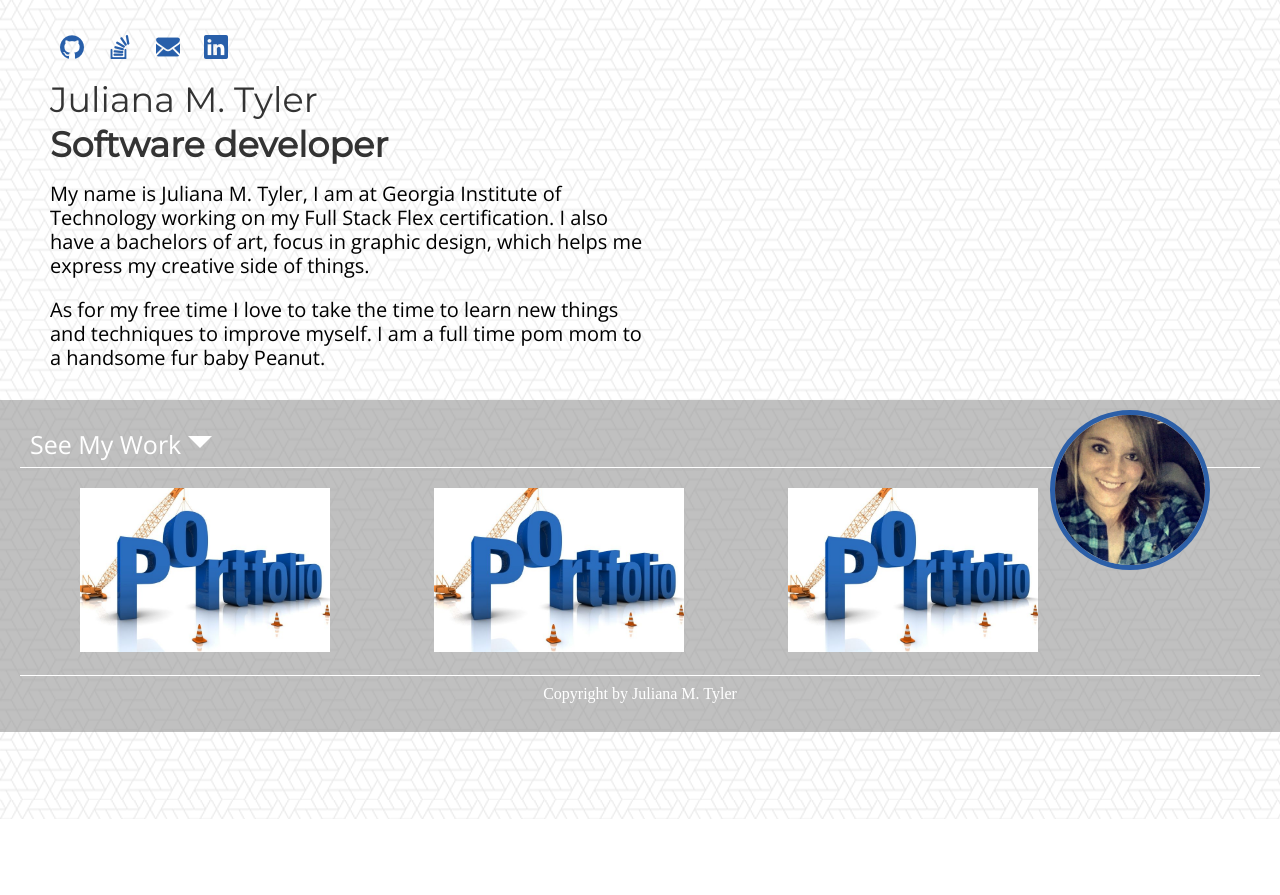
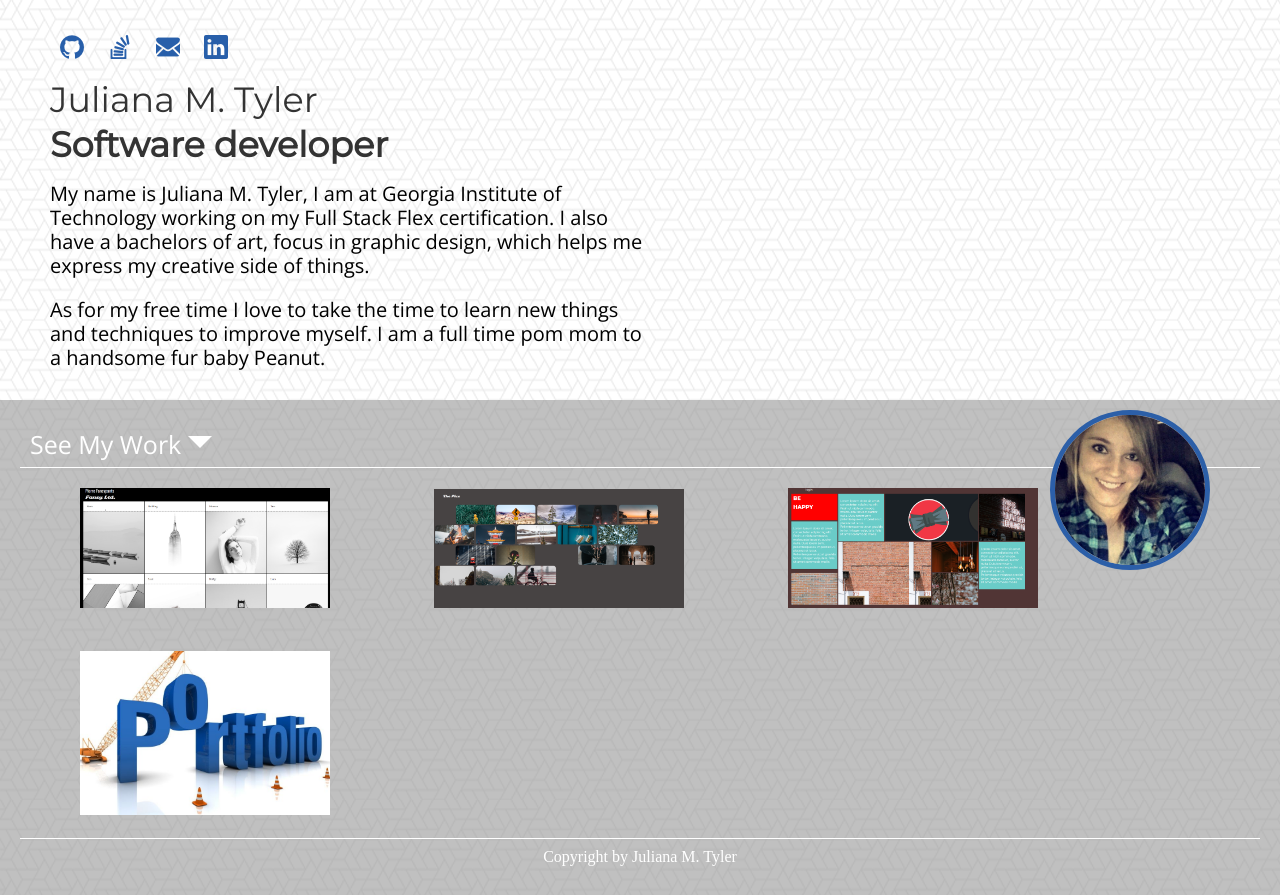
Before and after one commit to julianamtyler/mypage, a plain HTML site: page index.html in a window 1280 px wide. Before the commit the page ends 819 px from the top, so only its background shows below. Drawn offline with nearby package versions, Linux system fonts and the light colour scheme.

Commit message:
added new links

```diff
--- a/index.html
+++ b/index.html
@@ -44,9 +44,10 @@
       <h2>See My Work
         <img src="assets/arrow.png">
       </h2>
-      <img src="assets/sample.png" class="work" />
-      <img src="assets/sample.png" class="work" />
-      <img src="assets/sample.png" class="work" />
+      <a href="https://julianamtyler.github.io/unit2_15/"><img src="assets/unit2_15.png" class="work" /></a>
+      <a href="https://julianamtyler.github.io/unit2_16/"><img src="assets/unit2_16.png" class="work" /></a>
+      <a href="https://julianamtyler.github.io/unit2_17/"><img src="assets/unit2_17.png" class="work" /></a>
+      <a href="https://julianamtyler.github.io/unit3_30/"><img src="assets/sample.png" class="work" /></a>
 
 
   <footer>
```
Also changed, not shown: assets/unit2_15.png (added), assets/unit2_16.png (added), assets/unit2_17.png (added).
